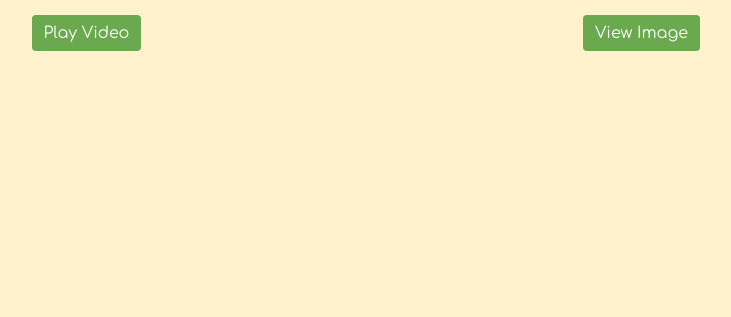
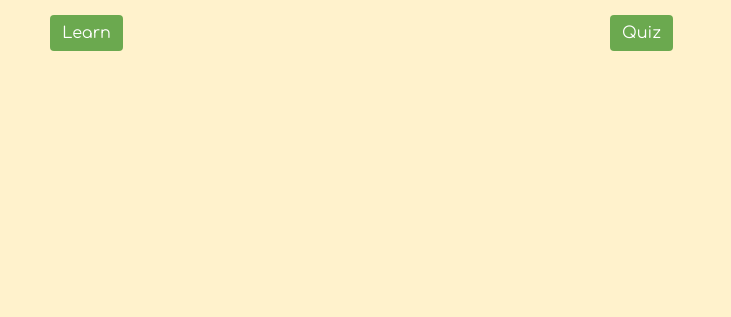
Before and after one commit to xintongqi/w4170_ui_project, a Flask app: page / in a window 1280 px wide. Shown: the part 483-800 px from the top of the page, without its empty margins (276-1007 px from the left). Run offline with Flask 3, Linux system fonts and the light colour scheme; some libraries are stand-ins or nearby versions.

Commit message:
finish coding index.html

```diff
--- a/static/index.js
+++ b/static/index.js
@@ -1,5 +1,9 @@
 $(document).ready(function () {
-  $("#startButton").click(function () {
+  $("#learnButton").click(function () {
     window.location.href = "/learn_step/1";
   });
+
+  $("#quizButton").click(function () {
+    window.location.href = "/quiz/1";
+  });
 });
--- a/templates/index.html
+++ b/templates/index.html
@@ -18,7 +18,7 @@
                 <iframe src="{{ learn_data['1']['video'] }}" allowfullscreen></iframe>
             </div>
             <div class="d-flex justify-content-center">
-                <button id="videoButton" class="btn btn-primary mt-3">Play Video</button>
+                <button id="learnButton" class="btn btn-primary mt-3">Learn</button>
             </div>
         </div>
         <div class="col-md-6">
@@ -26,7 +26,7 @@
                 <img src="{{ learn_data['1']['diagram'] }}" alt="{{ learn_data['1']['name'] }} Diagram">
             </div>
             <div class="d-flex justify-content-center">
-                <button id="imageButton" class="btn btn-primary mt-3">View Image</button>
+                <button id="quizButton" class="btn btn-primary mt-3">Quiz</button>
             </div>
         </div>
     </div>
```
Also changed, not shown: server.py (+0 -15 lines).
